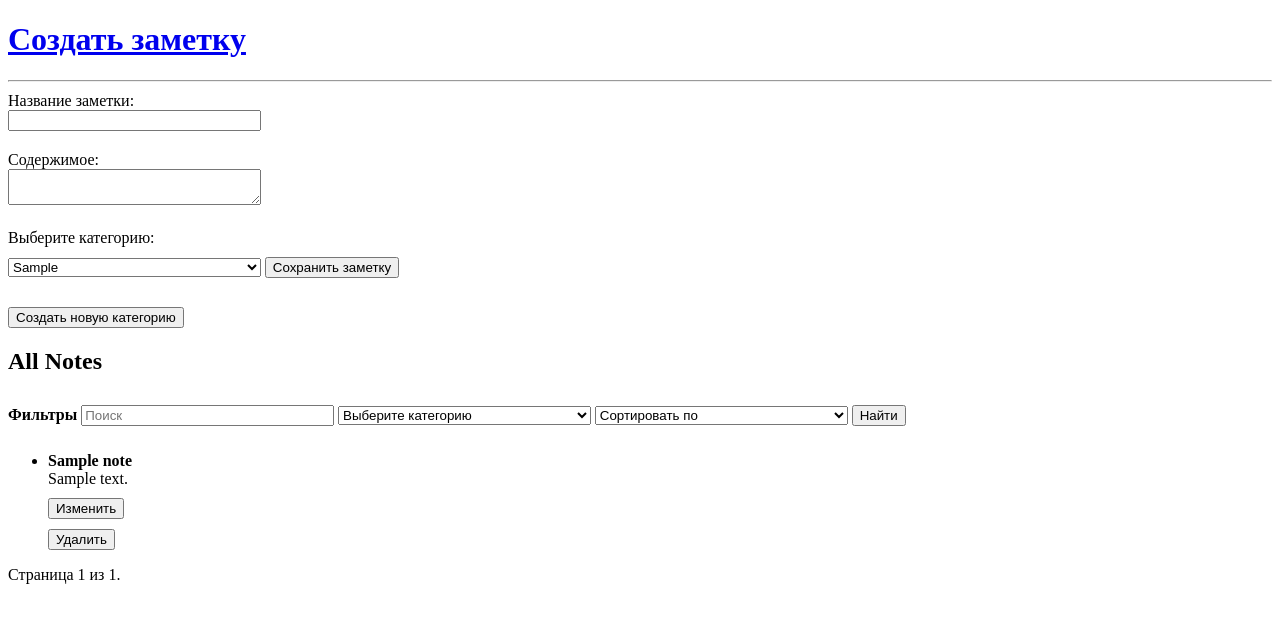
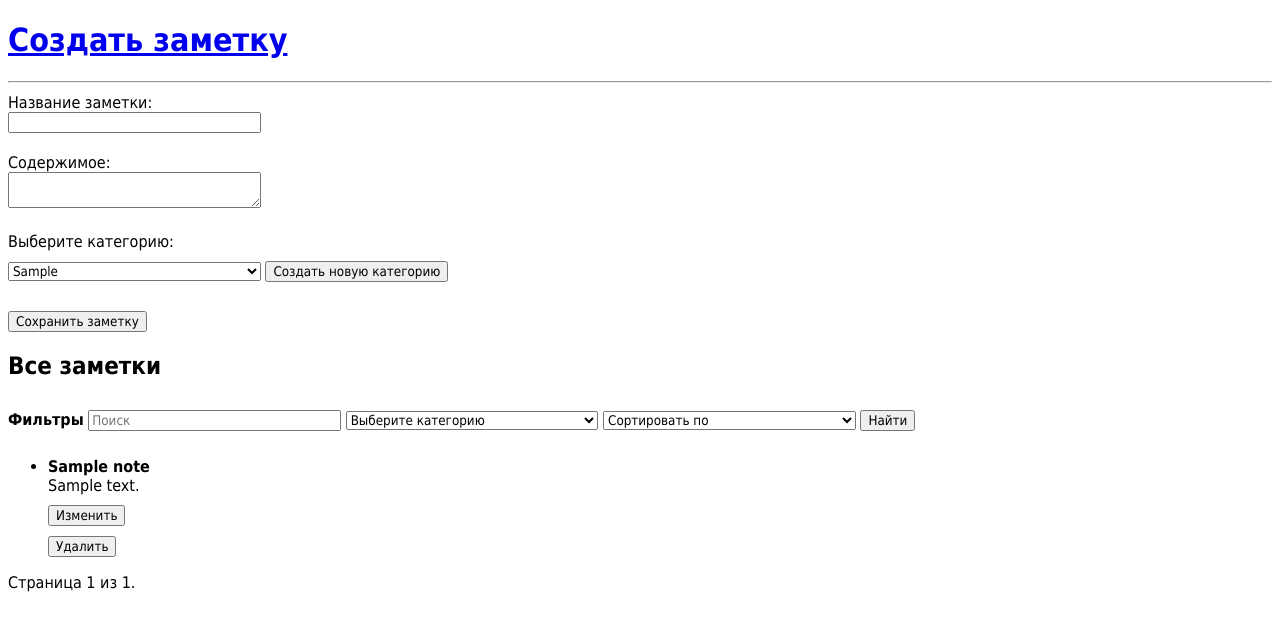
Before and after one commit to chusovaelisa/chusova-django-2k-11-200, a Django app: page /create_note/ in a window 1280 px wide. Shown: the top 631 px of the page. Run offline with Django 4.2, Linux system fonts and the light colour scheme; a user stored in the database is signed in; tables that the repository leaves empty hold one stand-in row (values such as "Sample post").

Commit message:
доделан проект

```diff
--- a/web/models.py
+++ b/web/models.py
@@ -5,6 +5,7 @@ from datetime import date
 
 
 class Category(models.Model):
+    user = models.ForeignKey(User, on_delete=models.CASCADE, default=1)
     category_type = models.CharField(max_length=255)
 
     def __str__(self):
--- a/web/templates/web/base_note.html
+++ b/web/templates/web/base_note.html
@@ -1,10 +1,12 @@
-<!-- base_note.html -->
 <!DOCTYPE html>
 <html lang="en">
 <head>
     <meta charset="UTF-8">
     <title>{% block title %}Note{% endblock %}</title>
     <style>
+        *{
+            font-family: "Tahoma";
+        }
         label {
             display: block;
             margin-top: 10px;
--- a/web/templates/web/create_category.html
+++ b/web/templates/web/create_category.html
@@ -3,6 +3,11 @@
 <head>
     <meta charset="UTF-8">
     <title>Create Category</title>
+    <style>
+        *{
+            font-family: "Tahoma";
+        }
+    </style>
 </head>
 <body>
     <h2>Create Category</h2>
--- a/web/templates/web/create_note.html
+++ b/web/templates/web/create_note.html
@@ -7,7 +7,6 @@
         <form method="post" action="{% url 'create_note' %}">
             {% csrf_token %}
 
-            <!-- Fields for adding a note -->
             <label for="id_title">Название заметки:</label>
             <input type="text" name="title" id="id_title" class="form-control" value="{{ note_form.instance.title|default:'' }}">
 
@@ -21,15 +20,16 @@
                 {% endfor %}
             </select>
 
-            <button type="submit" name="add_note" class="btn btn-primary">Сохранить заметку</button>
+            <button type="submit" name="add_category" class="btn btn-secondary">Создать новую категорию</button>
 
             <!-- Additional button for creating a new category -->
             <div style="margin-top: 10px;">
-                <button type="submit" name="add_category" class="btn btn-secondary">Создать новую категорию</button>
+                <button type="submit" name="add_note" class="btn btn-primary">Сохранить заметку</button>
+
             </div>
         </form>
 
-        <h2>All Notes</h2>
+        <h2>Все заметки</h2>
         <form action="">
             <b>Фильтры</b>
             {% for field in filter_form %}
@@ -59,8 +59,8 @@
         <div class="pagination">
             <span class="step-links">
                 {% if notes.has_previous %}
-                    <a href="?page=1">&laquo; first</a>
-                    <a href="?page={{ notes.previous_page_number }}">previous</a>
+                    <a href="?page=1">&laquo; первая</a>
+                    <a href="?page={{ notes.previous_page_number }}">назад</a>
                 {% endif %}
 
                 <span class="current">
@@ -68,8 +68,8 @@
                 </span>
 
                 {% if notes.has_next %}
-                    <a href="?page={{ notes.next_page_number }}">next</a>
-                    <a href="?page={{ notes.paginator.num_pages }}">last &raquo;</a>
+                    <a href="?page={{ notes.next_page_number }}">следующая</a>
+                    <a href="?page={{ notes.paginator.num_pages }}">в конец &raquo;</a>
                 {% endif %}
             </span>
         </div>
--- a/web/templates/web/main.html
+++ b/web/templates/web/main.html
@@ -1,6 +1,7 @@
 {% extends 'web/base.html' %}
 {% block content %}
     <h1>Добро пожаловать</h1>
+    <h4>Здесь вы можете создавать, редактировать и удалять свои заметки</h4>
 
     {% if not user.is_anonymous %}
         <p>Вы авторизованы как <b>{{ user.username }}</b></p>
@@ -8,6 +9,6 @@
 
     <a href="{% url 'create_note' %}">Добавить заметку</a>
     <a href="{% url 'create_photo' %}">Добавить фото</a>
-
+    <a href="{% url 'photo_list' %}">Список фото</a>
     {% endif %}
 {% endblock %}
--- a/web/views.py
+++ b/web/views.py
@@ -55,7 +55,7 @@ def logout_view(request):
 
 
 def create_note_view(request, note_id=None):
-    notes = Note.objects.all()
+    notes = Note.objects.filter(user=request.user)
     categories = Category.objects.all()
 
     filter_form = NoteFilterForm(request.GET)
```
Also changed, not shown: web/templates/web/base.html (+7 -1 lines), web/templates/web/create_photo.html (+6 -1 lines), web/migrations/0002_category_user.py (added).
